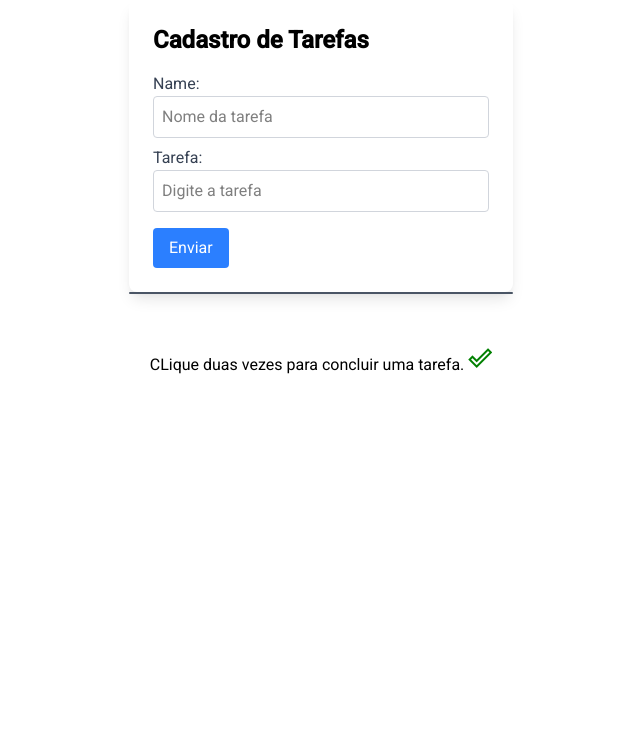
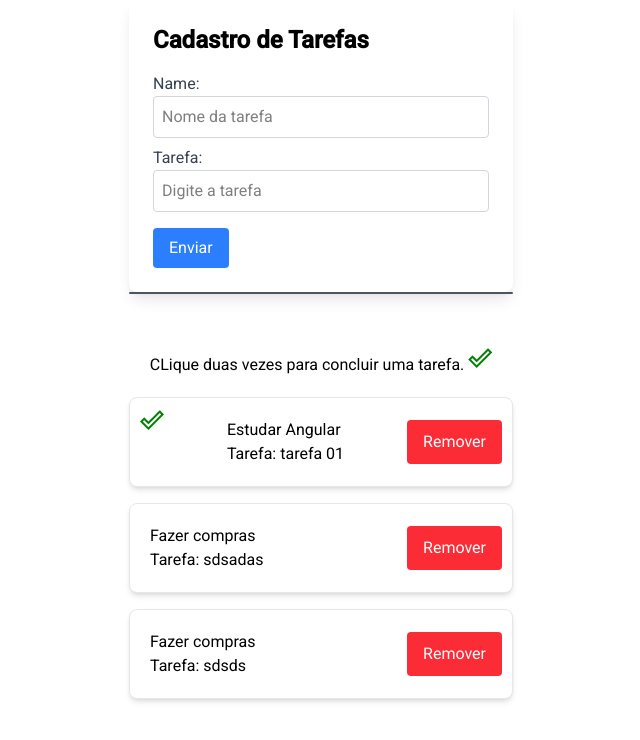
Before and after one commit to leandronakamashi/tasks-angular, an Angular app: page / in a window 1280 px wide. Shown: the top 740 px of the page, without its empty margins (319-959 px from the left). Built offline with nearby package versions, Linux system fonts and the light colour scheme; no server answers; data requests are answered from the project's data file.

Commit message:
colocando cursor poninter

```diff
--- a/db.json
+++ b/db.json
@@ -7,10 +7,16 @@
       "concluido": true
     },
     {
-      "id": "2",
-      "nome": "Estudar Node",
-      "tarefa": "tarefa 02",
-      "concluido": true
+      "id": "",
+      "nome": "Fazer compras",
+      "tarefa": "sdsadas",
+      "concluido": false
+    },
+    {
+      "id": null,
+      "nome": "Fazer compras",
+      "tarefa": "sdsds",
+      "concluido": null
     }
   ]
 }
--- a/src/app/components/service/service.ts
+++ b/src/app/components/service/service.ts
@@ -8,8 +8,8 @@ import { Observable } from 'rxjs';
 export class Service {
   constructor(private client: HttpClient) {}
 
-  //apiUrl = 'http://localhost:3000/tarefas';
-  apiUrl = 'https://json-server-versel-phi.vercel.app/tarefas';
+  apiUrl = 'http://localhost:3000/tarefas';
+  //apiUrl = 'https://json-server-versel-phi.vercel.app/tarefas';
 
   getTarefas(): Observable<any> {
     return this.client.get(this.apiUrl);
--- a/src/app/pages/lista/lista.html
+++ b/src/app/pages/lista/lista.html
@@ -11,15 +11,15 @@
     <p>Tarefa: {{tarefas.tarefa}}</p>
   </div>
   <div class="flex py-3 gap-2">
-    <button
-      class="bg-blue-500 text-white px-4 py-2 rounded hover:bg-blue-600"
+    <!-- <button
+      class="bg-blue-500 text-white px-4 py-2 rounded hover:bg-blue-600 cursor-pointer"
       (click)="editarTarefa(tarefas)"
     >
       Editar
-    </button>
+    </button> -->
 
     <button
-      class="bg-red-500 text-white px-4 py-2 rounded hover:bg-red-600"
+      class="bg-red-500 text-white px-4 py-2 rounded hover:bg-red-600 cursor-pointer"
       (click)="deleteTarefa(tarefas)"
     >
       Remover
```
